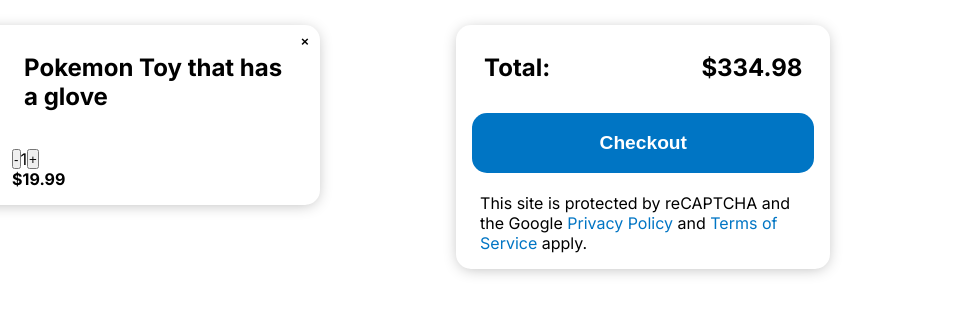
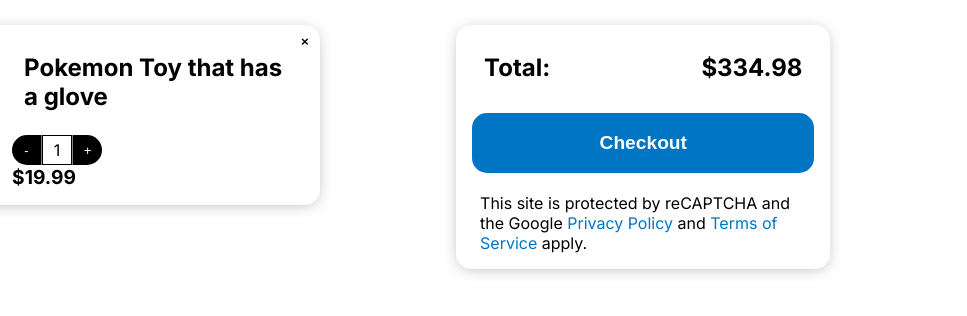
Before and after one commit to Sinac0de/Responsive-Ecommerce-VanillaJS, a website with bundled scripts: page cart.html in a window 1280 px wide. Shown: the part 129-445 px from the top of the page, 313-1280 px from the left. Built offline with nearby package versions, Linux system fonts and the light colour scheme; no server answers.

Commit message:
FIX change id with class in card quantity

```diff
--- a/css/style.css
+++ b/css/style.css
@@ -1352,14 +1352,14 @@
     justify-content: space-between;
 }
 
-#quantity-price {
+.card-quantity {
     display: flex;
     justify-content: space-between;
     align-items: center;
     padding: 0 1em;
 }
 
-#price {
+.price {
     font-size: var(--font-h-small);
 }
 
@@ -1377,9 +1377,9 @@
     display: flex;
 }
 
-#cart-product-minus,
-#cart-product-plus,
-#quantity {
+.cart-product-minus,
+.cart-product-plus,
+.card-quantity {
     border: none;
     outline: none;
     background-color: black;
@@ -1392,18 +1392,19 @@
     padding: 0.8em;
 }
 
-#quantity {
+.card-quantity {
     background-color: white;
     color: black;
     border: 1px solid black;
 }
 
-#cart-product-minus {
+
+.cart-product-minus {
     border-radius: 15px 0 0 15px;
     border-right: 1px solid gray;
 }
 
-#cart-product-plus {
+.cart-product-plus {
     border-radius: 0 15px 15px 0;
     border-left: 1px solid gray;
 }
```
